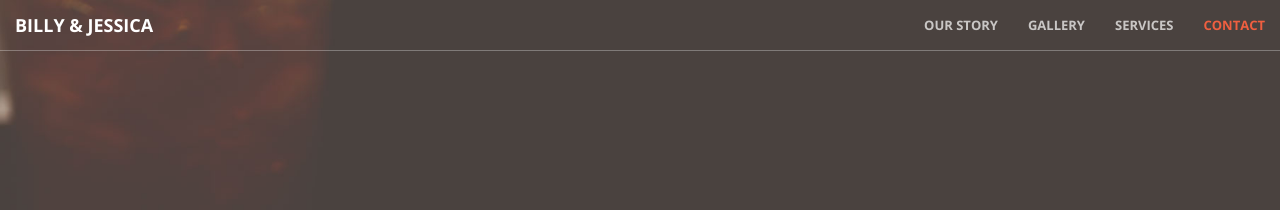
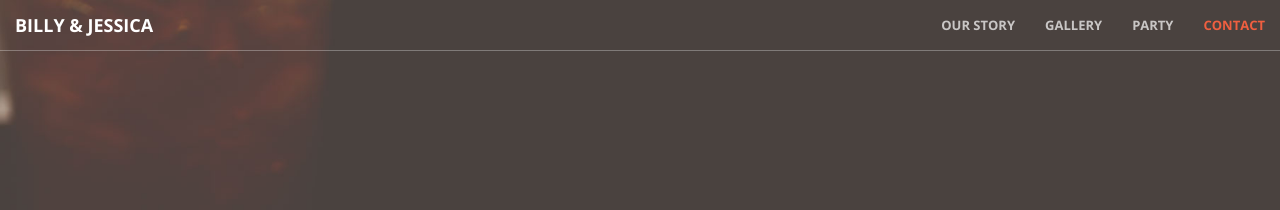
Before and after one commit to notbleh/wed-website, a Jekyll site: the page built from index.html, in a window 1280 px wide. Shown: the top 210 px of the page. Built offline with Jekyll 4.4.1, drawn with Linux system fonts in a browser that asks for light colours.

Commit message:
Update nav.html

```diff
--- a/_includes/nav.html
+++ b/_includes/nav.html
@@ -21,7 +21,7 @@
                     <a class="page-scroll" href="#gallery">Gallery</a>
                 </li>
                 <li>
-                    <a class="page-scroll" href="#services">Services</a>
+                    <a class="page-scroll" href="#party">Party</a>
                 </li>
                 <li>
                     <a class="page-scroll" href="#contact">Contact</a>
```
